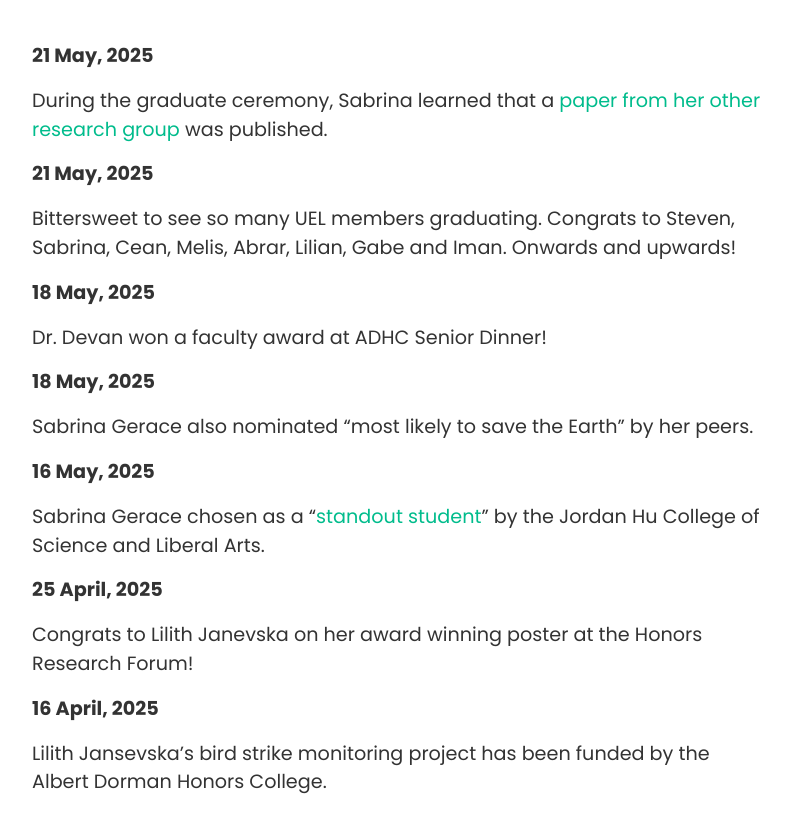
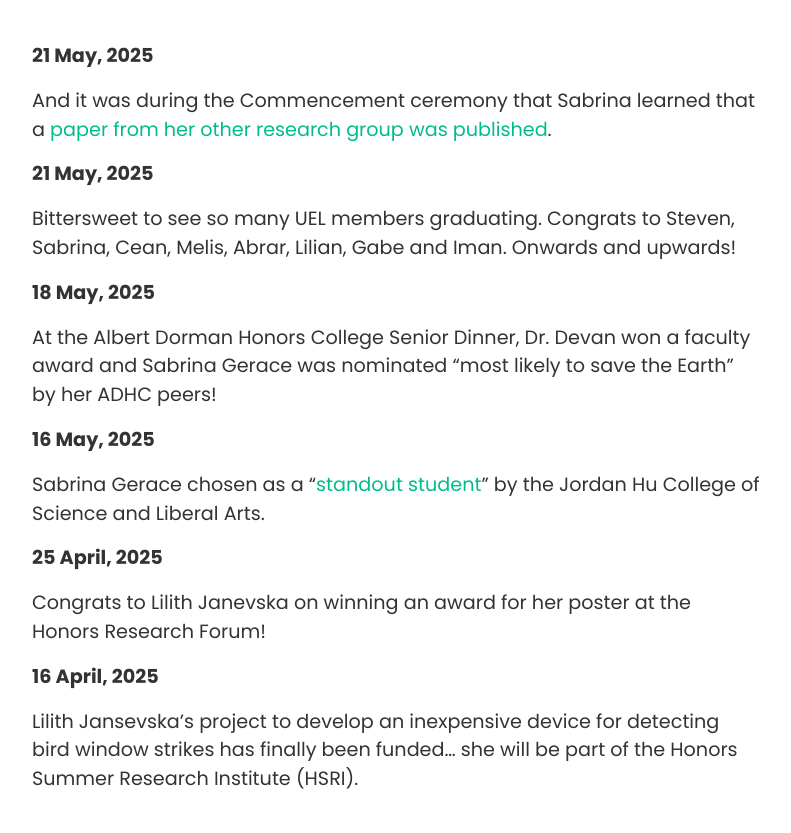
Before and after one commit to garethrussell/uel, a Jekyll site: the page built from _pages/allnews.md, in a window 1280 px wide. Shown: the top 833 px of the page, without its empty margins (243-1034 px from the left). Built offline with Jekyll 4.4.1, drawn with Linux system fonts in a browser that asks for light colours; nearby versions of some CDN libraries; a script that is not in the unit is left out; a style sheet for code colours, icons or effects is not loaded.

Commit message:
Update news.yml

```diff
--- a/_data/news.yml
+++ b/_data/news.yml
@@ -1,20 +1,17 @@
 - date: 21 May, 2025
-  headline: "During the graduate ceremony, Sabrina learned that a [paper from her other research group](https://doi.org/10.1016/j.desal.2025.119040){:target=\"_blank\"} was published."
+  headline: "And it was during the Commencement ceremony that Sabrina learned that a [paper from her other research group was published](https://doi.org/10.1016/j.desal.2025.119040){:target=\"_blank\"}."
 
 - date: 21 May, 2025
   headline: "Bittersweet to see so many UEL members graduating. Congrats to Steven, Sabrina, Cean, Melis, Abrar, Lilian, Gabe and Iman. Onwards and upwards!"
 
 - date: 18 May, 2025
-  headline: "Dr. Devan won a faculty award at ADHC Senior Dinner!"
-
-- date: 18 May, 2025
-  headline: "Sabrina Gerace also nominated \"most likely to save the Earth\" by her peers."
+  headline: "At the Albert Dorman Honors College Senior Dinner, Dr. Devan won a faculty award and Sabrina Gerace was nominated \"most likely to save the Earth\" by her ADHC peers!"
 
 - date: 16 May, 2025
   headline: "Sabrina Gerace chosen as a \"[standout student](https://news.njit.edu/celebrating-class-25-standout-students-njit-reflect-accolades-ambitions){:target=\"_blank\"}\" by the Jordan Hu College of Science and Liberal Arts."
 
 - date: 25 April, 2025
-  headline: "Congrats to Lilith Janevska on her award winning poster at the Honors Research Forum!"
+  headline: "Congrats to Lilith Janevska on winning an award for her poster at the Honors Research Forum!"
 
 - date: 16 April, 2025
-  headline: "Lilith Jansevska's bird strike monitoring project has been funded by the Albert Dorman Honors College."
+  headline: "Lilith Jansevska's project to develop an inexpensive device for detecting bird window strikes has finally been funded… she will be part of the Honors Summer Research Institute (HSRI)."
```
